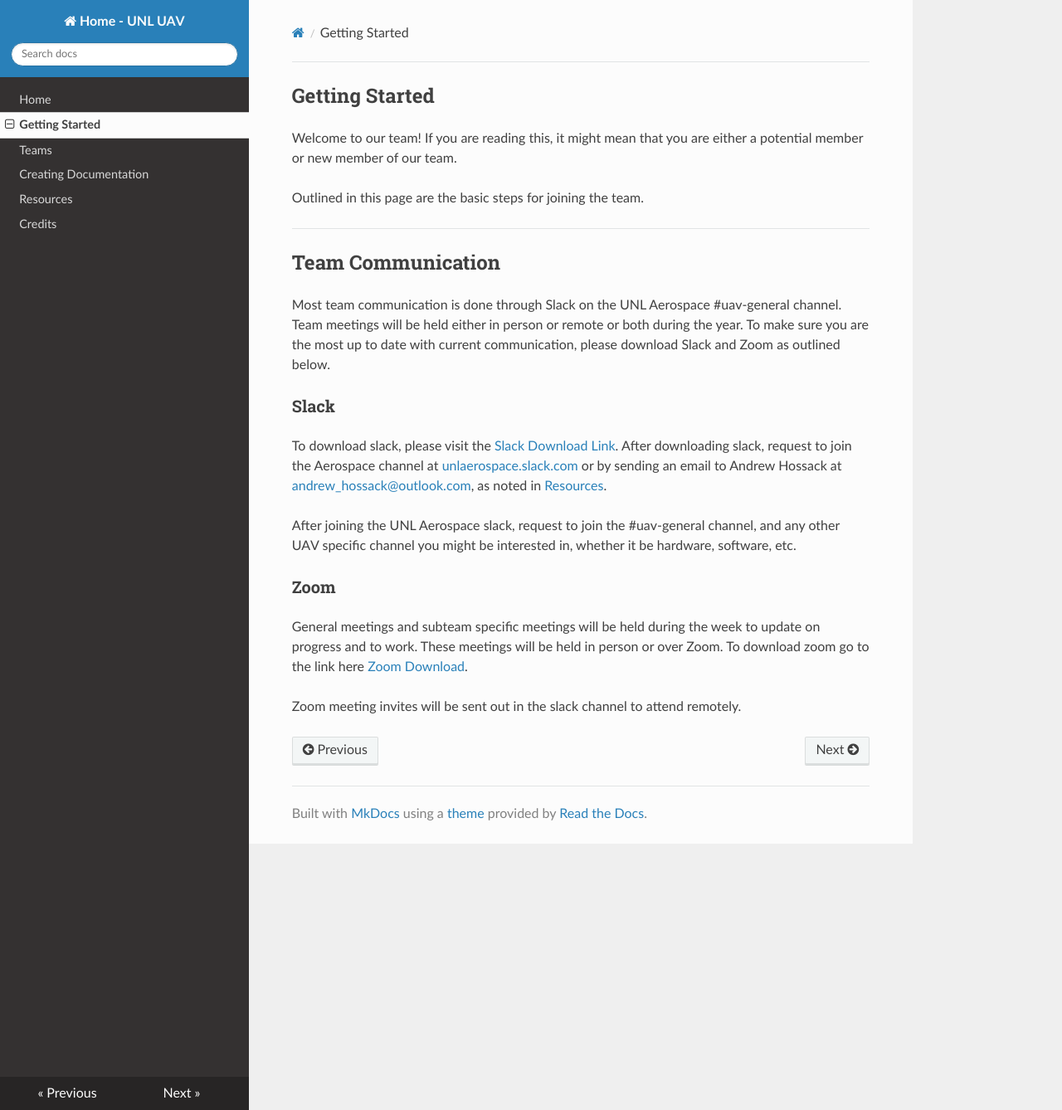
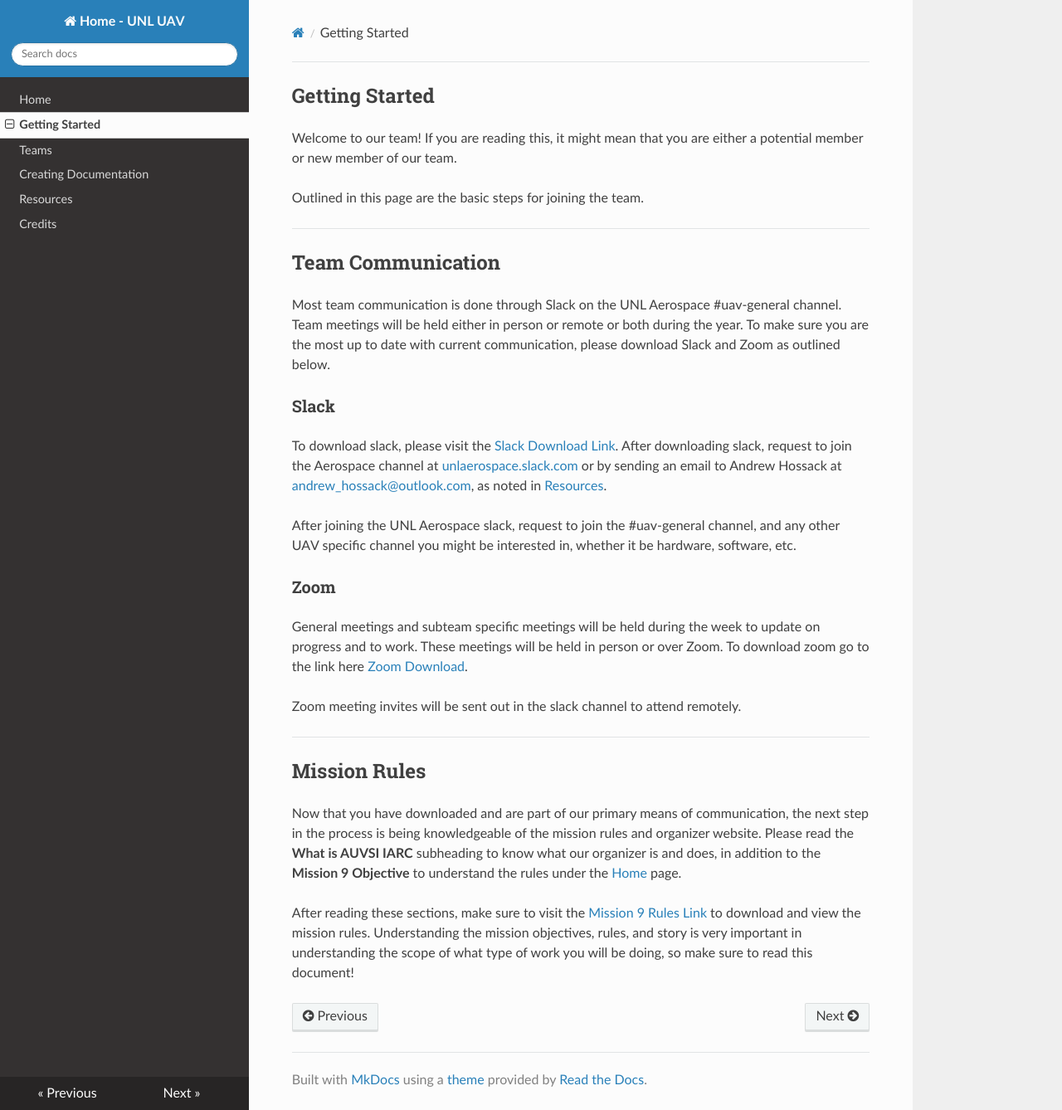
Before and after one commit to docquantum/unl-uav.github.io, an MkDocs documentation site: the page built from docs/welcome.md, in a window 1280 px wide and 1338 px high. Shown: the whole window at 83% size. Built offline with MkDocs 1.6.1, drawn with Linux system fonts in a browser that asks for light colours; nearby versions of some CDN libraries.

Commit message:
Add to Getting Started page

```diff
--- a/docs/welcome.md
+++ b/docs/welcome.md
@@ -18,3 +18,11 @@ After joining the UNL Aerospace slack, request to join the #uav-general channel,
 General meetings and subteam specific meetings will be held during the week to update on progress and to work. These meetings will be held in person or over Zoom. To download zoom go to the link here [Zoom Download](https://zoom.us/download).
 
 Zoom meeting invites will be sent out in the slack channel to attend remotely.
+
+<hr>
+
+## Mission Rules
+
+Now that you have downloaded and are part of our primary means of communication, the next step in the process is being knowledgeable of the mission rules and organizer website. Please read the **What is AUVSI IARC** subheading to know what our organizer is and does, in addition to the **Mission 9 Objective**  to understand the rules under the [Home](index.md) page.
+
+After reading these sections, make sure to visit the [Mission 9 Rules Link](http://www.aerialroboticscompetition.org/rules.php) to download and view the mission rules. Understanding the mission objectives, rules, and story is very important in understanding the scope of what type of work you will be doing, so make sure to read this document!
```
